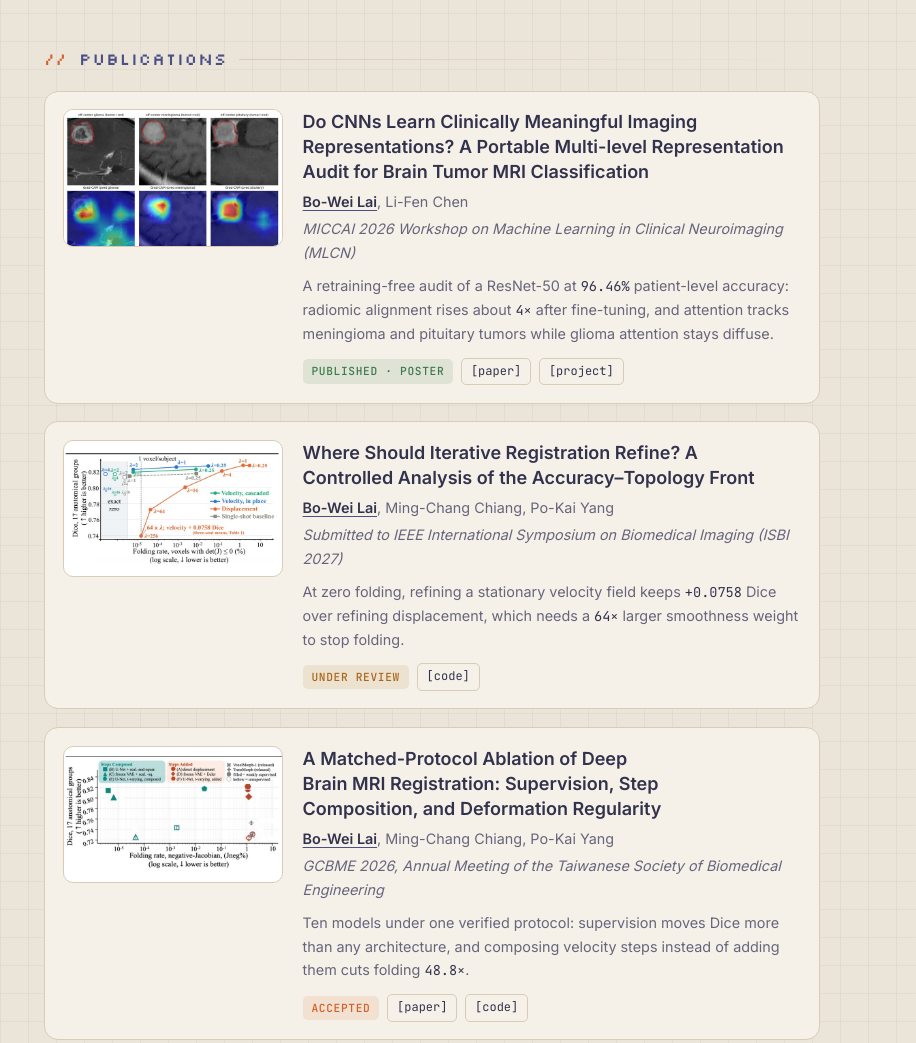
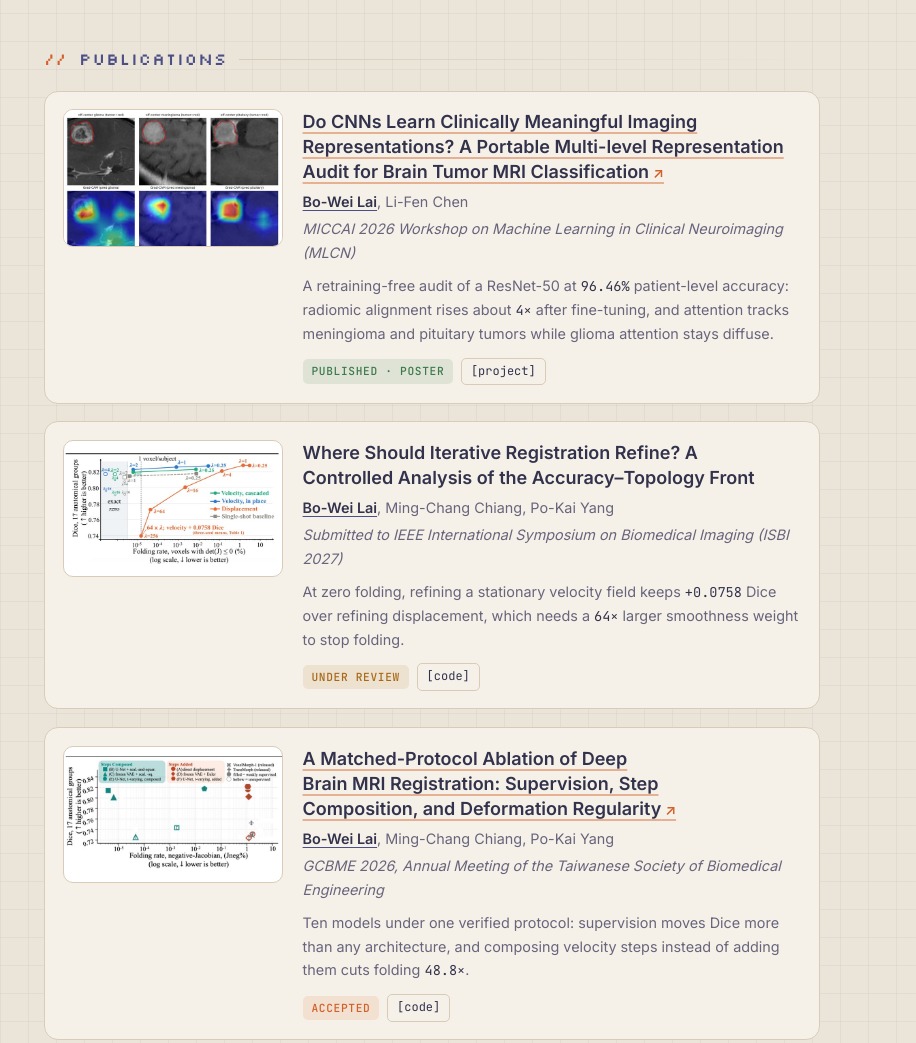
Before and after one commit to s9988766-creator/s9988766-creator.github.io, a plain HTML site: page index.html in a window 1280 px wide. Shown: the part 743-1786 px from the top of the page, without its empty margins (364-1280 px from the left). Drawn offline with Linux system fonts and the light colour scheme.

Commit message:
Link paper titles to PDFs; host GCBME paper on the site

```diff
--- a/index.html
+++ b/index.html
@@ -205,6 +205,9 @@ section { scroll-margin-top: 5rem; }
 }
 .thumb img { width: 100%; height: 100%; object-fit: contain; display: block; }
 .pub h3 { margin: 0 0 0.35rem; font-size: var(--step-1); line-height: 1.4; font-weight: 600; text-wrap: balance; }
+.ptitle { color: var(--fg); text-decoration: underline; text-decoration-color: color-mix(in srgb, var(--accent) 45%, transparent); text-decoration-thickness: 1.5px; text-underline-offset: 4px; }
+.ptitle:hover { color: var(--accent); text-decoration-color: var(--accent); }
+.ptitle::after { content: " ↗"; font-size: 0.8em; color: var(--accent); }
 .authors { margin: 0; font-size: 0.9rem; color: var(--fg-dim); }
 .authors b { color: var(--fg); font-weight: 600; text-decoration: underline; text-decoration-color: var(--accent2); text-underline-offset: 3px; }
 .venue { margin: 0.2rem 0 0; font-size: 0.9rem; font-style: italic; color: var(--fg-dim); }
@@ -362,13 +365,12 @@ footer {
         <article class="pub">
           <div class="thumb"><img src="img/mlcn.jpg" alt="Grad-CAM attention following brain tumors shifted to the image corner" loading="lazy"></div>
           <div>
-            <h3>Do CNNs Learn Clinically Meaningful Imaging Representations? A Portable Multi-level Representation Audit for Brain Tumor MRI Classification</h3>
+            <h3><a class="ptitle" href="https://papers.miccai.org/miccai-2026-sat/paper/MLCN_2026_035.pdf" target="_blank" rel="noopener">Do CNNs Learn Clinically Meaningful Imaging Representations? A Portable Multi-level Representation Audit for Brain Tumor MRI Classification</a></h3>
             <p class="authors"><b>Bo-Wei Lai</b>, Li-Fen Chen</p>
             <p class="venue">MICCAI 2026 Workshop on Machine Learning in Clinical Neuroimaging (MLCN)</p>
             <p class="tldr">A retraining-free audit of a ResNet-50 at <span class="num">96.46%</span> patient-level accuracy: radiomic alignment rises about <span class="num">4×</span> after fine-tuning, and attention tracks meningioma and pituitary tumors while glioma attention stays diffuse.</p>
             <div class="pub-foot">
               <span class="status s-pub">published · poster</span>
-              <a class="plink" href="https://papers.miccai.org/miccai-2026-sat/paper/MLCN_2026_035.pdf" target="_blank" rel="noopener">[paper]</a>
               <a class="plink" href="https://github.com/s9988766-creator/miccai2026-mlcn-brain-tumor-audit" target="_blank" rel="noopener">[project]</a>
             </div>
           </div>
@@ -391,13 +393,12 @@ footer {
         <article class="pub">
           <div class="thumb"><img src="img/gcbme.jpg" alt="Dice versus folding rate for ten registration models" loading="lazy"></div>
           <div>
-            <h3>A Matched-Protocol Ablation of Deep Brain MRI Registration: Supervision, Step Composition, and Deformation Regularity</h3>
+            <h3><a class="ptitle" href="papers/GCBME2026_Lai_Chiang_Yang.pdf" target="_blank" rel="noopener">A Matched-Protocol Ablation of Deep Brain MRI Registration: Supervision, Step Composition, and Deformation Regularity</a></h3>
             <p class="authors"><b>Bo-Wei Lai</b>, Ming-Chang Chiang, Po-Kai Yang</p>
             <p class="venue">GCBME 2026, Annual Meeting of the Taiwanese Society of Biomedical Engineering</p>
             <p class="tldr">Ten models under one verified protocol: supervision moves Dice more than any architecture, and composing velocity steps instead of adding them cuts folding <span class="num">48.8×</span>.</p>
             <div class="pub-foot">
               <span class="status s-acc">accepted</span>
-              <a class="plink" href="https://github.com/s9988766-creator/gcbme2026-brain-registration/blob/main/docs/GCBME2026_Lai_Chiang_Yang.pdf" target="_blank" rel="noopener">[paper]</a>
               <a class="plink" href="https://github.com/s9988766-creator/gcbme2026-brain-registration" target="_blank" rel="noopener">[code]</a>
             </div>
           </div>
```
Also changed, not shown: 1 other file.
